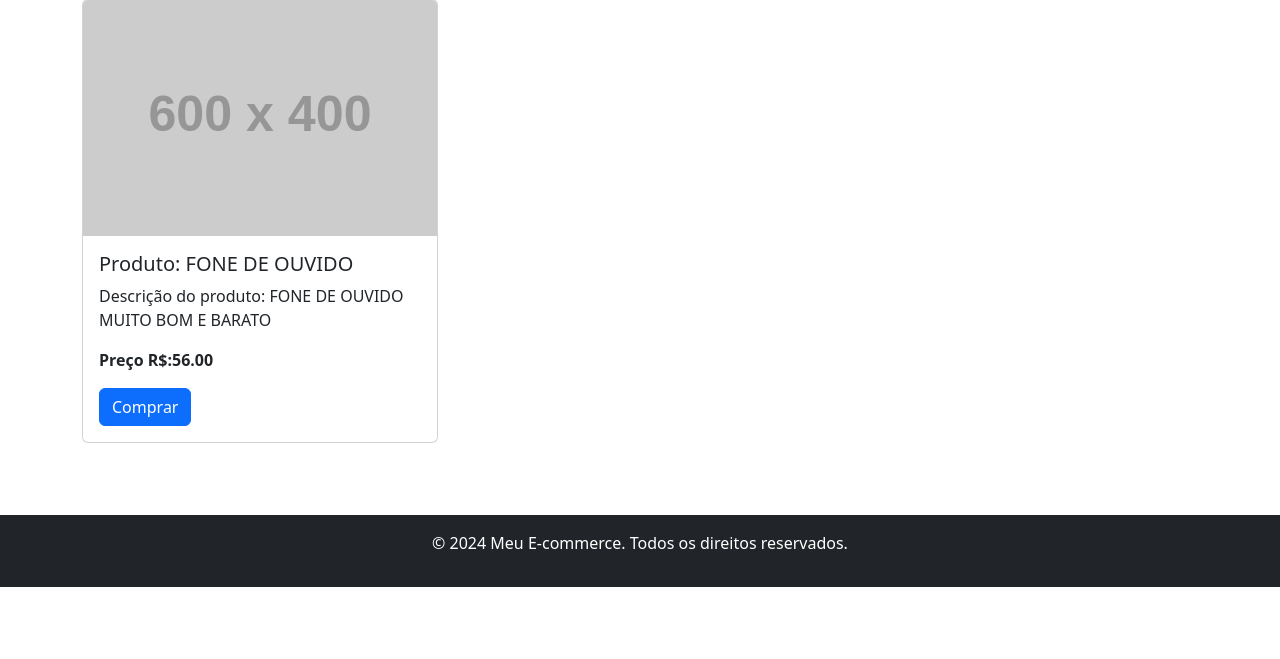
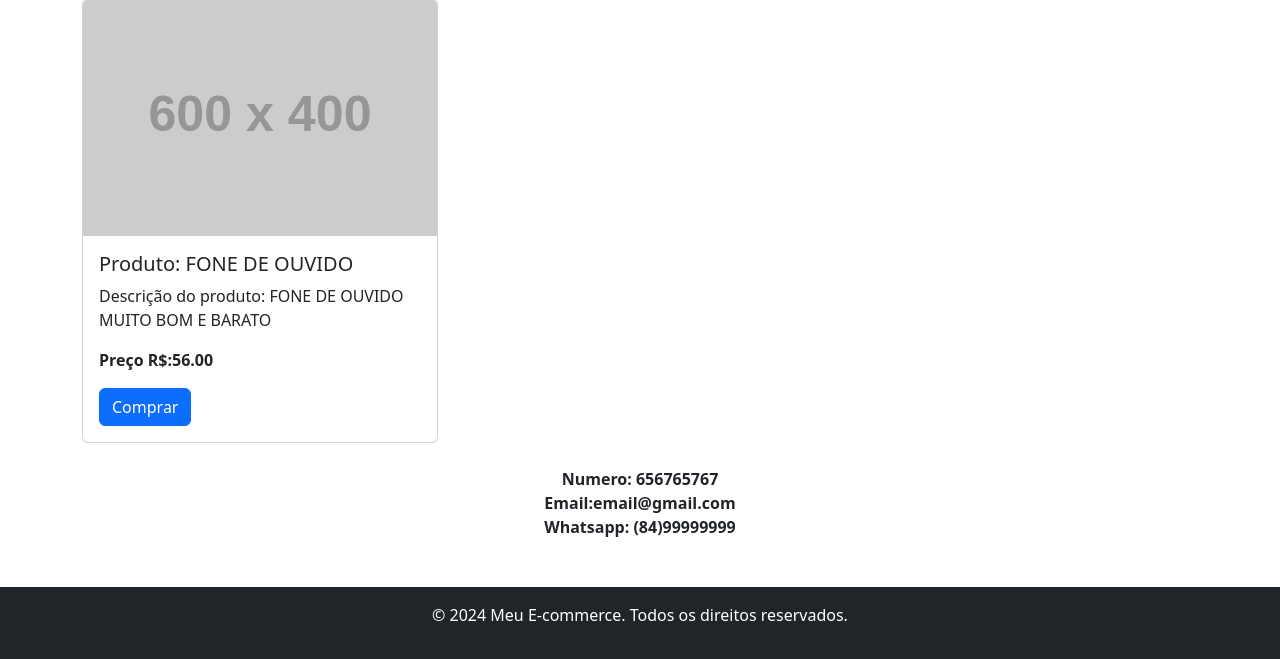
Before and after one commit to Victor-HCSilva/e-commerce, a Django app: page /main/2/ in a window 1280 px wide. Shown: the part 865-1524 px from the top of the page. Before the commit the page ends 1452 px from the top, so only its background shows below. Run offline with Django 5.2, Linux system fonts and the light colour scheme; a user stored in the database is signed in; data comes from the database, SQL or seed files in the repository; both versions use the stored data as it was after the commit; grey boxes labelled with a size stand in for pictures from a placeholder-image service; some libraries are stand-ins or nearby versions.

```diff
--- a/app/models.py
+++ b/app/models.py
@@ -13,6 +13,8 @@ class Produto(models.Model):
     descricao = models.TextField()
     preco = models.DecimalField(max_digits=10, decimal_places=2)
     quantidade = models.IntegerField()
+    #image = models.ImageField(upload_to='produtos/', blank=True, null=True)  # Configurado upload_to, blank e null
+
 
     def __str__(self):
         return self.nome.nome
--- a/app/templates/main.html
+++ b/app/templates/main.html
@@ -31,7 +31,7 @@
                     <a class="nav-link" href="#">Produtos</a>
                   </li>
                   <li class="nav-item">
-                    <a class="nav-link" href="#">Contato</a>
+                    <a class="nav-link" href="#contatos">Contato</a>
                   </li>
                 </ul>
               </div>
@@ -54,6 +54,8 @@
               {% for produto in produtos %}
               <div class="col-md-4 mb-4">
                   <div class="card h-100">
+
+
                       <img src="https://dummyimage.com/600x400/ccc/000&text=Produto {{ produto.id }}" class="card-img-top" alt="Produto ">
                       <div class="card-body">
                           <h5 class="card-title">Produto: {{ produto.nome }}</h5>
@@ -69,7 +71,16 @@
     {% endif %}
 
 
+      <div id="container" class="text-center">
+        <strong>
+          Numero: 656765767
+        <br>
+        Email:email@gmail.com
+        <br>
+        Whatsapp: (84)99999999
+        </strong>
 
+      </div>
 
           </div>
         </section>
```
Also changed, not shown: db.sqlite3, static/image/CELULAR.jpg (added).
